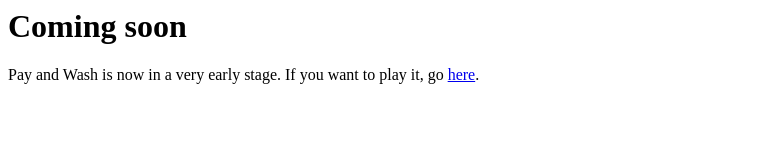
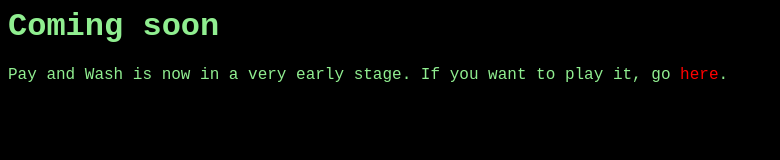
Before and after one commit to pawteam/paw-web, a plain HTML site: page www/index.html in a window 1280 px wide. Shown: the whole page, without its empty margins (0-780 px from the left). Drawn offline with Linux system fonts and the light colour scheme.

Commit message:
Add styles (#3)
* Create styles.css

* Update styles.css

* Move styles.css to www/

* Update index.html

```diff
--- a/www/index.html
+++ b/www/index.html
@@ -1,6 +1,7 @@
 <html>
 	<head>
 		<title>Pay and Wash</title>
+		<link rel="stylesheet" href="/styles.css"/>
 	</head>
 	<body>
 		<h1>Coming soon</h1>
--- /dev/null
+++ b/www/styles.css
@@ -0,0 +1,23 @@
+::selection {
+	background-color: lightgreen;
+	color: black;
+}
+
+body {
+	font-family: "Courier New", Helvtica, Arial, Verdata, Tahoma, serif;
+	background-color: black;
+	color: lightgreen;
+}
+
+a {
+	color: red;
+	text-decoration: none;
+}
+
+a:hover {
+	text-decoration: underline;
+}
+
+a::selection {
+	background-color: darkred;
+}
```
